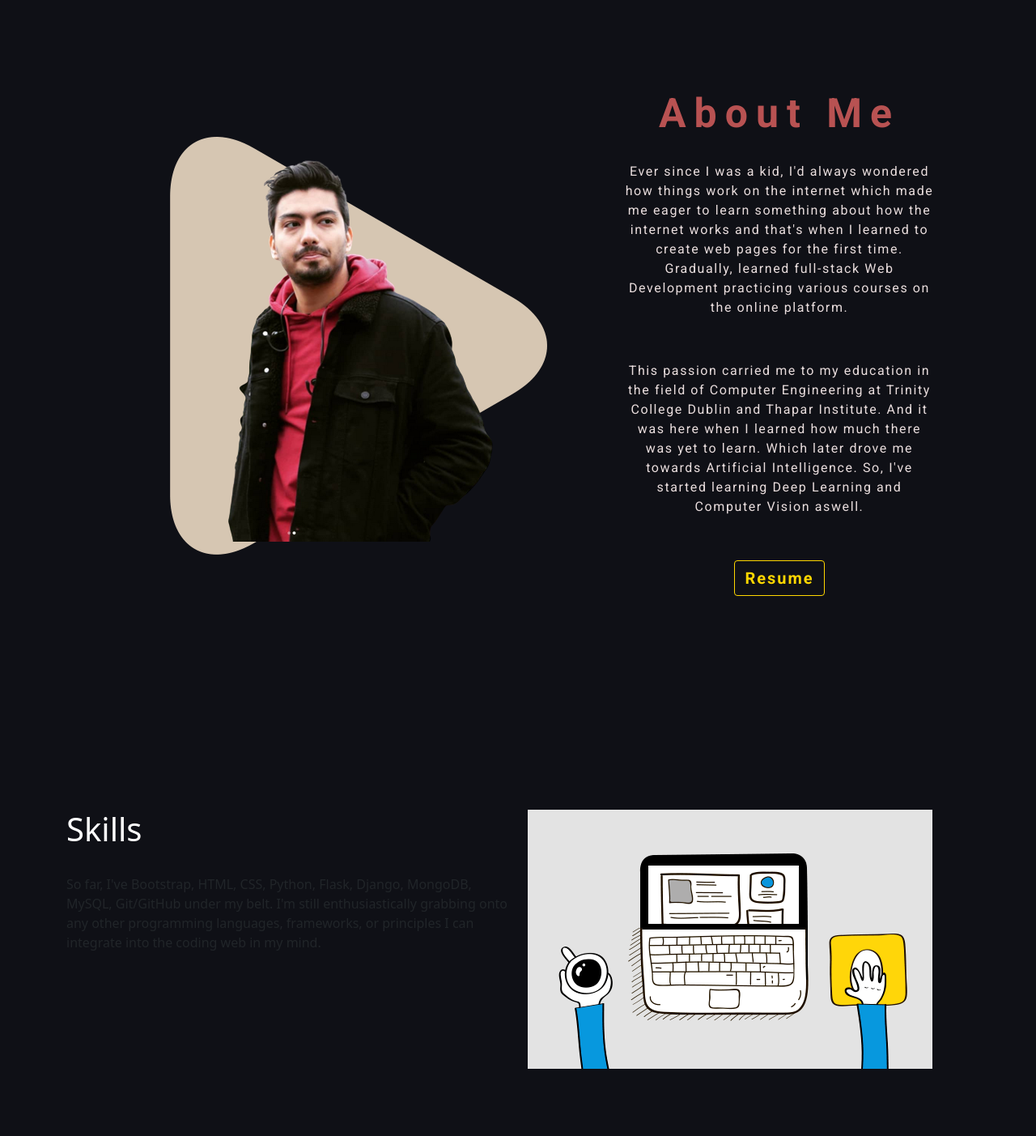
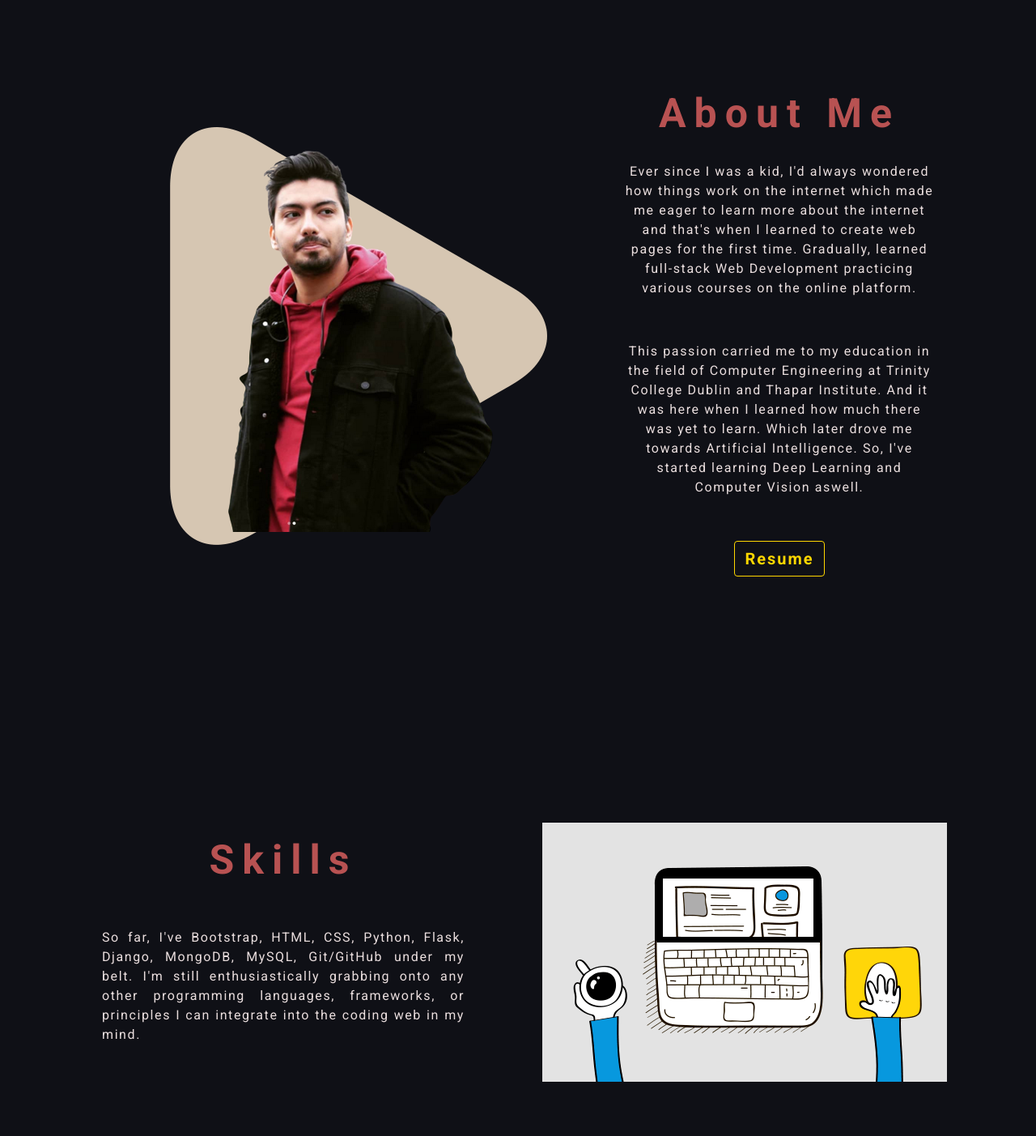
Before and after one commit to anuragjanghala/Portfolio-Web, a Django app: page / in a window 1280 px wide. Shown: the part 1022-2425 px from the top of the page at 81% size. Run offline with Django 4.2, Linux system fonts and the light colour scheme.

Commit message:
skills section completed

```diff
--- a/folio/static/folio/style.css
+++ b/folio/static/folio/style.css
@@ -169,7 +169,6 @@ header {
 
 .about-img {
     position: relative;
-
 }
 
 #about-me .shape {
@@ -240,13 +239,55 @@ header {
 
 /* Skills section */
 
-.slider {
-    margin: 0;
+#skills {
+    margin-top: 200px;
+    margin-bottom: 200px;
+}
+
+#skills .row {
+    align-items: center;
+    justify-content: space-evenly;
+}
+
+#skills .col {
+    padding: 40px;
+}
+
+#skills .skills-desc {
+    padding: 1em;
+}
+
+#skills .skills-desc .skills-desc-title{
+    font-family: Roboto,
+    sans-serif;
+    font-size: 50px;
+    font-weight: 700;
+    letter-spacing: 0.2em;
+    text-align: center;
+    margin-bottom: 30px;
+    color: #B85252;
+}
+
+#skills .skills-desc .skills-desc-para{
+    font-family: Roboto,
+    sans-serif;
+    letter-spacing: 0.1em;
+    text-align: justify;
+    margin-bottom: 30px;
+    color: #EADEDE;
+}
+
+#skills .skills-img .img{
+    width: 2000px;
+    height: 2000px;
 }
 
 
+
+
+
 .orb {
-    width: 110px;
+    width: 100px;
     height: 50px;
     /* background: #999; */
     border-radius: 50px;
@@ -256,21 +297,19 @@ header {
     transition: all .1s ease-out;
 }
 
-/* .orb:hover {
+.orb:hover {
     transform: scale(1.2);
-    opacity: .5;
+    opacity: 1;
     cursor: pointer;
-} */
-
+}
 
 .marquee {
     height: 300px;
-    width: auto;
-    /* border: 2px solid #eee; */
+    width: 1200px;
     overflow: hidden;
     box-sizing: border-box;
     position: relative;
-    margin: 200px auto;
+    margin: 50px auto 300px;
 }
 
 .marquee--inner {
--- a/folio/templates/folio/main.html
+++ b/folio/templates/folio/main.html
@@ -104,7 +104,7 @@
     <div class="col">
       <div class="about-desc">
         <h2 class="about-desc-title"> About Me </h2>
-        <p class="about-desc-para1">Ever since I was a kid, I'd always wondered how things work on the internet which made me eager to learn something about how the internet works and that's when I learned to create web pages for the first time. Gradually, learned full-stack Web Development practicing various courses on the online platform.</p>
+        <p class="about-desc-para1">Ever since I was a kid, I'd always wondered how things work on the internet which made me eager to learn more about the internet and that's when I learned to create web pages for the first time. Gradually, learned full-stack Web Development practicing various courses on the online platform.</p>
 
         <br>
 
@@ -127,9 +127,9 @@
   <div class="row">
     <div class="col">
       <div class="skills-desc">
-        <h1 class="text-white">Skills</h1>
+        <h1 class="skills-desc-title">Skills</h1>
         <br>
-        <p>So far, I've Bootstrap, HTML, CSS, Python, Flask, Django, MongoDB, MySQL, Git/GitHub under my belt. I'm still enthusiastically grabbing onto any other programming languages, frameworks, or principles I can integrate into the coding web in my mind.</p>
+        <p class="skills-desc-para">So far, I've Bootstrap, HTML, CSS, Python, Flask, Django, MongoDB, MySQL, Git/GitHub under my belt. I'm still enthusiastically grabbing onto any other programming languages, frameworks, or principles I can integrate into the coding web in my mind.</p>
       </div>
     </div>
 
```
